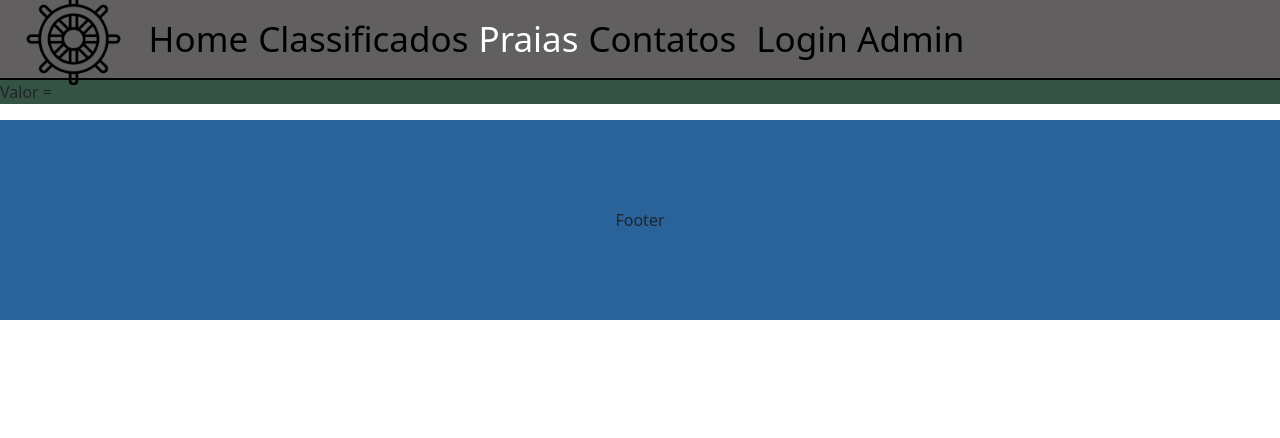
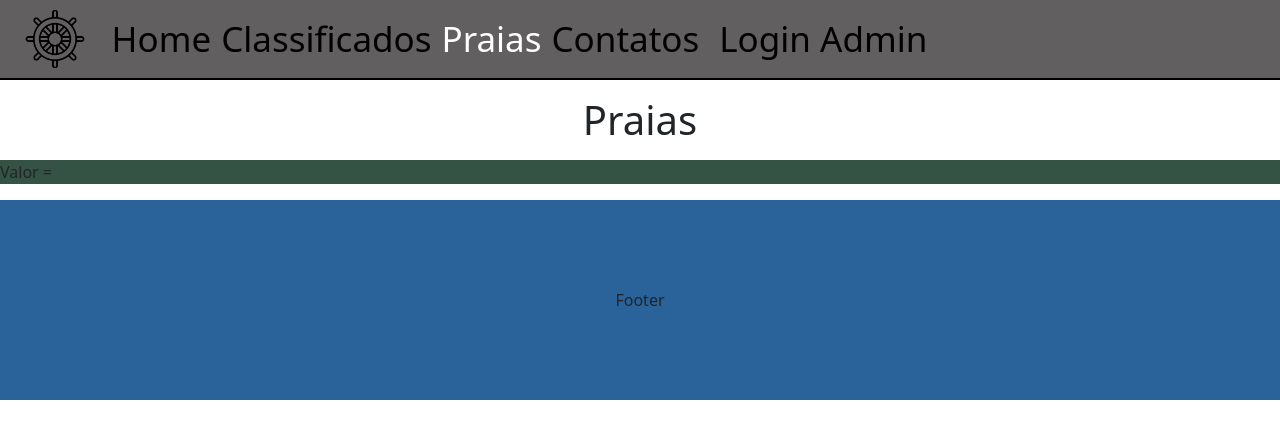
Before and after one commit to PedroAntunes7/react-pj3, a React (Create React App) app: page /children in a window 1280 px wide. Shown: the top 438 px of the page. Built offline with nearby package versions, Linux system fonts and the light colour scheme.

Commit message:
ENTITULANDO PAGES

```diff
--- a/src/components/Menu.css
+++ b/src/components/Menu.css
@@ -25,6 +25,5 @@
 }
 
 .imagemenu{
-  width: 8%;
-  height: 10%;
+  width: 5%;
 }
--- a/src/components/UsandoChildren.js
+++ b/src/components/UsandoChildren.js
@@ -1,9 +1,14 @@
 const UsandoChildren = ({value, children}) => {
     return (
+        <>
+        <div className="d-flex justify-content-center my-3">
+           <h1 className='title'>Praias</h1>
+         </div>
         <div style={{background: "#345345"}}>
             {children}
             <p>Valor = {value}</p>
         </div>
+        </>
     );
   }
 
--- a/src/components/UsandoIcons.js
+++ b/src/components/UsandoIcons.js
@@ -4,6 +4,9 @@ import { HiOutlineTrash } from "react-icons/hi";
 const UsandoIcons = ({valor, children}) => {
     return (
         <>
+        <div className="d-flex justify-content-center my-3">
+           <h1 className='title'>Contatos</h1>
+        </div>
             <FaApple style={{
                 color: "#000",
                 width: '100px',
```
Also changed, not shown: src/assets/img/imgmain.png, src/assets/img/imgmain.svg (deleted).
